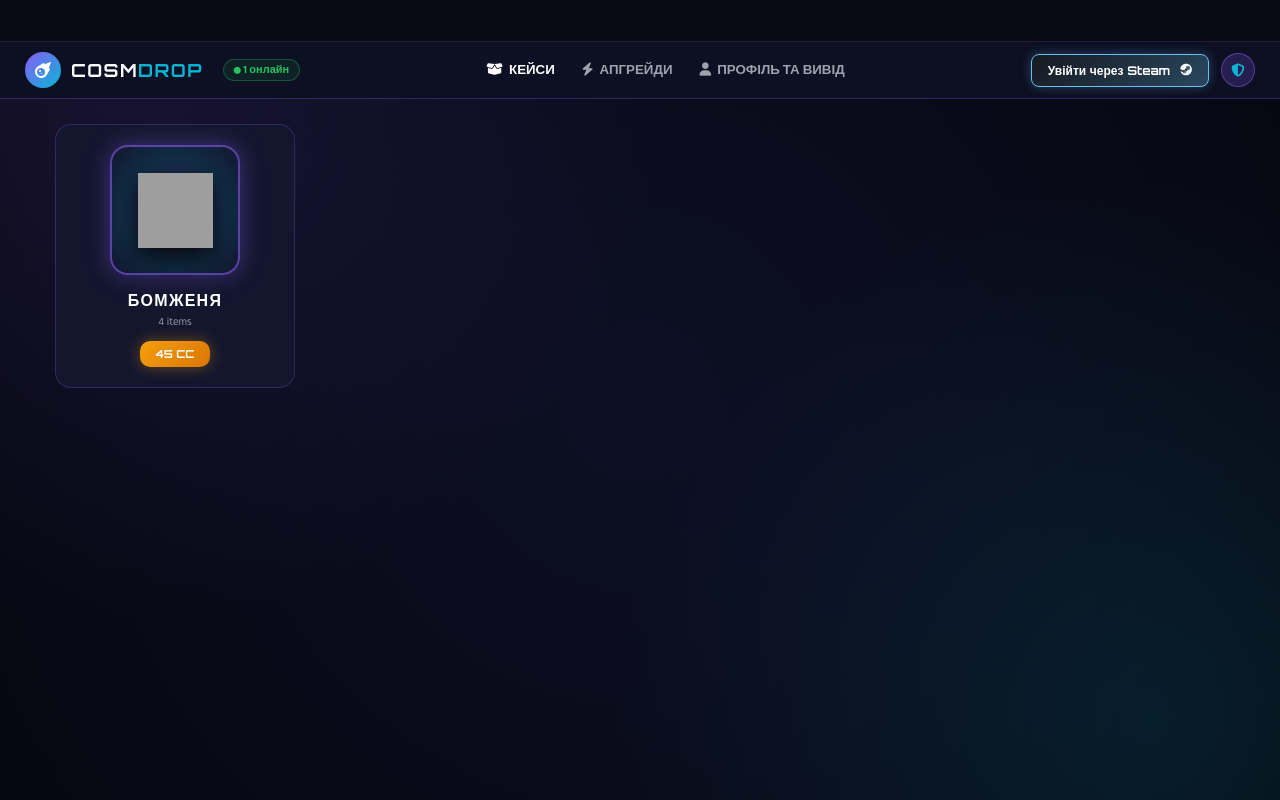
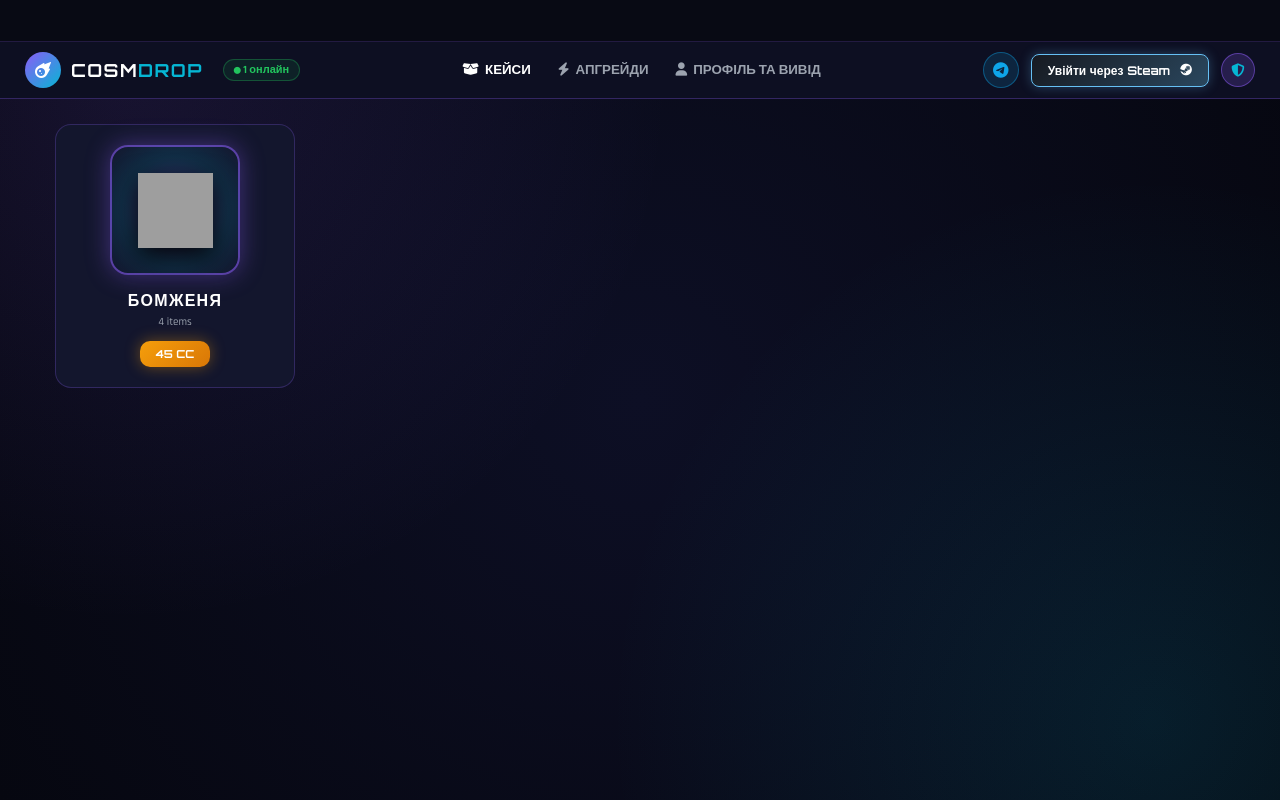
Before and after one commit to vanplash/-CosmDrop, a plain HTML site: page index.html in a window 1280 px wide. Drawn offline with Linux system fonts and the light colour scheme; grey boxes are pictures that could not be loaded.

Commit message:
Update index.html

```diff
--- a/index.html
+++ b/index.html
@@ -3,7 +3,7 @@
 <head>
     <meta charset="UTF-8">
     <meta name="viewport" content="width=device-width, initial-scale=1.0">
-    <title>CosmDrop — SkinHouse Minecraft Edition</title>
+    <title>CosmDrop — SkinHouse Edition</title>
     <link rel="stylesheet" href="https://cdnjs.cloudflare.com/ajax/libs/font-awesome/6.4.0/css/all.min.css">
     <link href="https://fonts.googleapis.com/css2?family=Orbitron:wght@500;700;900&family=Rajdhani:wght@500;600;700&display=swap" rel="stylesheet">
     <style>
@@ -126,12 +126,32 @@
             box-shadow: 0 0 18px rgba(102, 192, 244, 0.6);
         }
 
+        .telegram-icon-btn {
+            width: 36px;
+            height: 36px;
+            background: rgba(14, 165, 233, 0.15);
+            border: 1px solid rgba(14, 165, 233, 0.4);
+            border-radius: 50%;
+            color: #0ea5e9;
+            display: flex;
+            align-items: center;
+            justify-content: center;
+            cursor: pointer;
+            text-decoration: none;
+            transition: 0.2s;
+            font-size: 16px;
+        }
+        .telegram-icon-btn:hover {
+            background: rgba(14, 165, 233, 0.3);
+            color: #fff;
+            box-shadow: 0 0 12px rgba(14, 165, 233, 0.5);
+        }
+
         .modal { position: fixed; inset: 0; background: rgba(3, 4, 10, 0.88); backdrop-filter: blur(10px); display: flex; align-items: center; justify-content: center; z-index: 99999; }
         .hidden { display: none !important; }
 
         input, select { background: #090b16; color: #fff; border: 1px solid rgba(139,92,246,0.4); padding: 8px 12px; border-radius: 8px; outline: none; font-family: 'Rajdhani'; font-weight: 700; font-size: 13px; }
 
-        /* PIXEL ART ITEM STYLES */
         .item-icon-wrap {
             position: relative;
             width: 50px;
@@ -148,7 +168,6 @@
             object-fit: contain;
         }
 
-        /* ENCHANT GLINT ANIMATION EFFECT */
         .enchanted-glint {
             position: relative;
         }
@@ -168,7 +187,7 @@
             100% { background-position: 200% 200%; }
         }
 
-        /* SKINHOUSE CASE CATALOG CARD */
+        /* SKINHOUSE CASE CARD */
         .case-card {
             background: #13162d;
             border: 1px solid rgba(139, 92, 246, 0.25);
@@ -331,6 +350,9 @@
         </div>
 
         <div style="display: flex; align-items: center; gap: 12px;">
+            <a href="https://t.me/CosmDrop" target="_blank" class="telegram-icon-btn" title="Telegram канал">
+                <i class="fa-brands fa-telegram"></i>
+            </a>
             <div id="userHeaderBlock">
                 <button class="steam-auth-btn" onclick="loginWithSteam()">Увійти через Steam <i class="fa-brands fa-steam"></i></button>
             </div>
@@ -342,7 +364,7 @@
 
     <main style="max-width: 1250px; margin: 25px auto; padding: 0 15px;">
 
-        <!-- TAB 1: CATALOG OF CASES -->
+        <!-- TAB 1: CATALOG OF CASES (ТІЛЬКИ КЕЙС БОМЖЕНЯ) -->
         <div id="section-cases-catalog">
             <div style="display: grid; grid-template-columns: repeat(auto-fill, minmax(240px, 1fr)); gap: 20px;">
                 <div class="case-card" onclick="openCaseView('bomzhenya')">
@@ -651,7 +673,7 @@
         let depositBonusPercent = 0;
         let selectedItemForMcWithdraw = null;
 
-        let selectedTarget = { name: 'Зачароване яблуко', price: 120 };
+        let selectedTarget = { name: 'Зачароване яблуко', price: 120, icon: 'https://raw.githubusercontent.com/InventivetalentDev/minecraft-assets/1.19/assets/minecraft/textures/item/enchanted_golden_apple.png', enchanted: true };
 
         let bomzhCaseItems = [
             { id: '1', name: 'Залізний меч', price: 35, chance: 22, enchanted: false, icon: 'https://raw.githubusercontent.com/InventivetalentDev/minecraft-assets/1.19/assets/minecraft/textures/item/iron_sword.png' },
```
